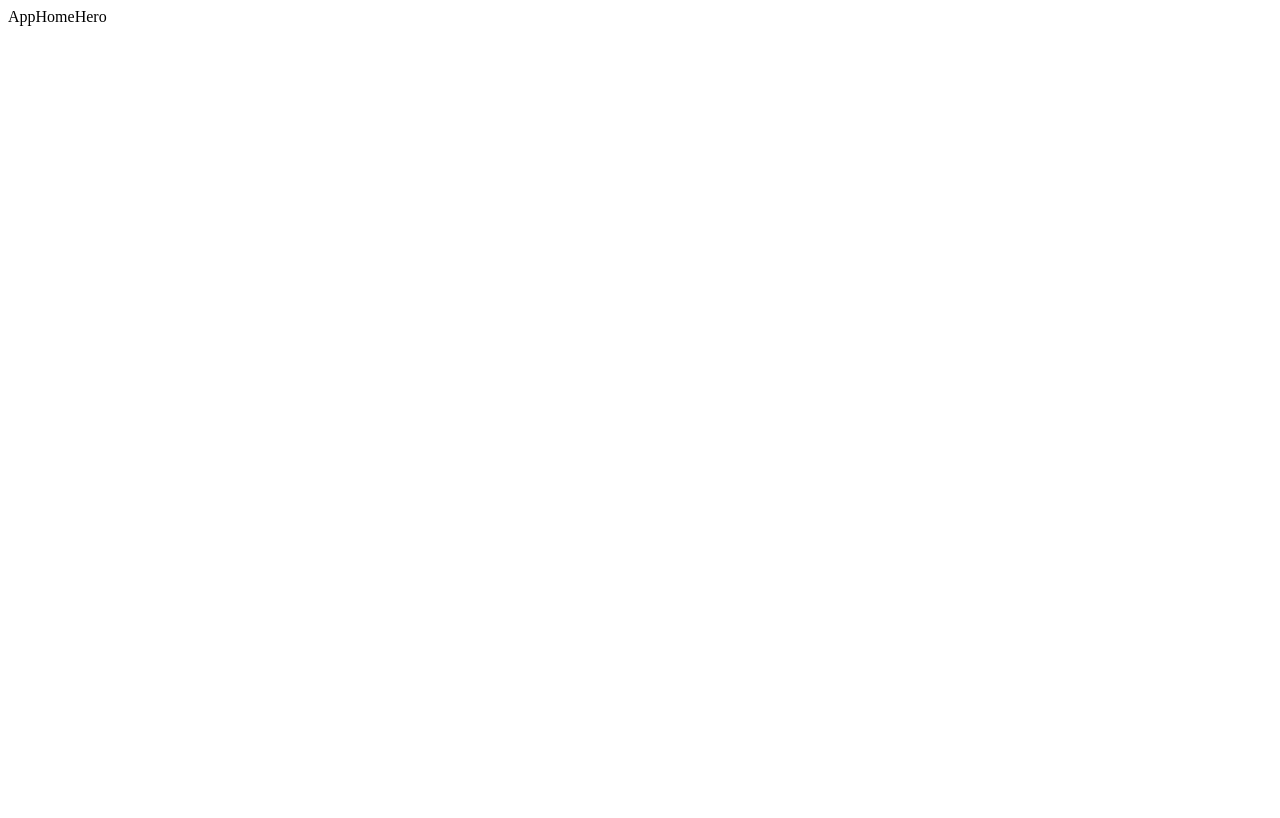
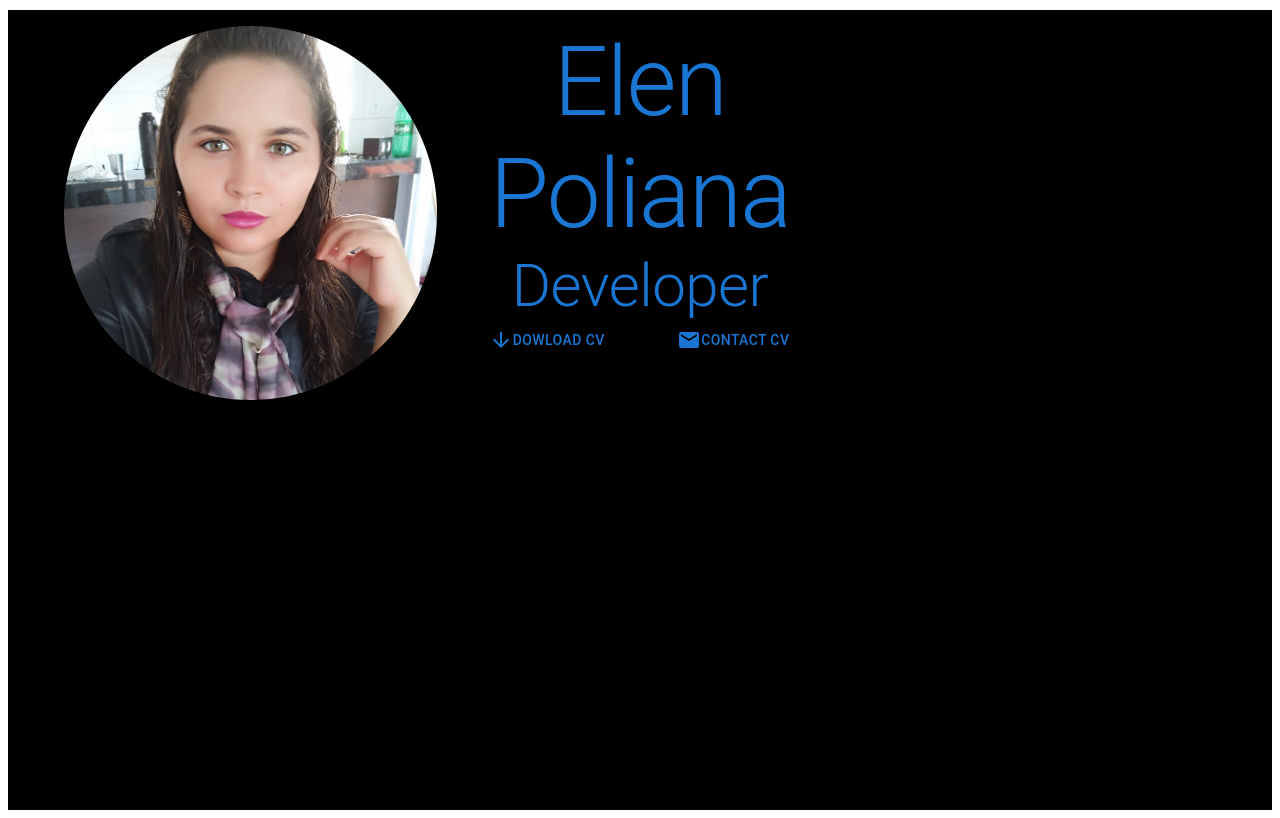
Before and after one commit to Elen-pollyc137/React-portifolio, a React (Vite) app: page / in a window 1280 px wide. Built offline with nearby package versions, Linux system fonts and the light colour scheme.

Commit message:
style: Inserindo MUI

```diff
--- a/package.json
+++ b/package.json
@@ -12,6 +12,7 @@
   "dependencies": {
     "@emotion/react": "^11.11.4",
     "@emotion/styled": "^11.11.0",
+    "@mui/icons-material": "^5.15.11",
     "@mui/material": "^5.15.11",
     "react": "^18.2.0",
     "react-dom": "^18.2.0"
--- a/src/components/Home/sections/Hero/Hero.tsx
+++ b/src/components/Home/sections/Hero/Hero.tsx
@@ -1,9 +1,42 @@
+import { Button, Container, Grid, Typography, styled } from "@mui/material"
+import Avatar from '../../../../assets/images/avatar.jpg'
+import ArrowDownwardIcon from '@mui/icons-material/ArrowDownward';
+import EmailIcon from '@mui/icons-material/Email';
 
 
 const Hero = () => {
+  const StyleHero = styled('div')(() => ({
+    background: '#000000',
+    height: '100vh',
+    padding: 0
+  }))
+  const StyleImage = styled('img')(() => ({
+    width: '100%',
+    borderRadius: '50%'
+  }))
   return (
     <>
-    Hero
+    <StyleHero>
+      <Container>
+        <Grid container spacing={2}>
+          <Grid item xs={12} md={4}>
+                <StyleImage src={Avatar} alt="" />
+          </Grid>
+          <Grid item xs={12} md={4}>
+                <Typography color='primary' variant="h1" textAlign='center'>Elen Poliana</Typography>
+                <Typography color='primary' variant="h2"  textAlign='center'>Developer</Typography>
+                <Grid container display='flex' justifyContent='center'>
+                <Grid item xs={12} md={6} display='flex' justifyContent='center'>
+                   <Button> <ArrowDownwardIcon/> Dowload CV</Button>
+                </Grid>
+                <Grid item xs={12} md={6} display='flex' justifyContent='center'>
+                  <Button> <EmailIcon/> Contact CV</Button>
+                </Grid>
+                </Grid>
+          </Grid>
+        </Grid>
+      </Container>
+    </StyleHero>
     </>
   )
 }
```
Also changed, not shown: src/assets/images/avatar.jpg (added), 1 other file (tests, documents, lock files or other folders).
